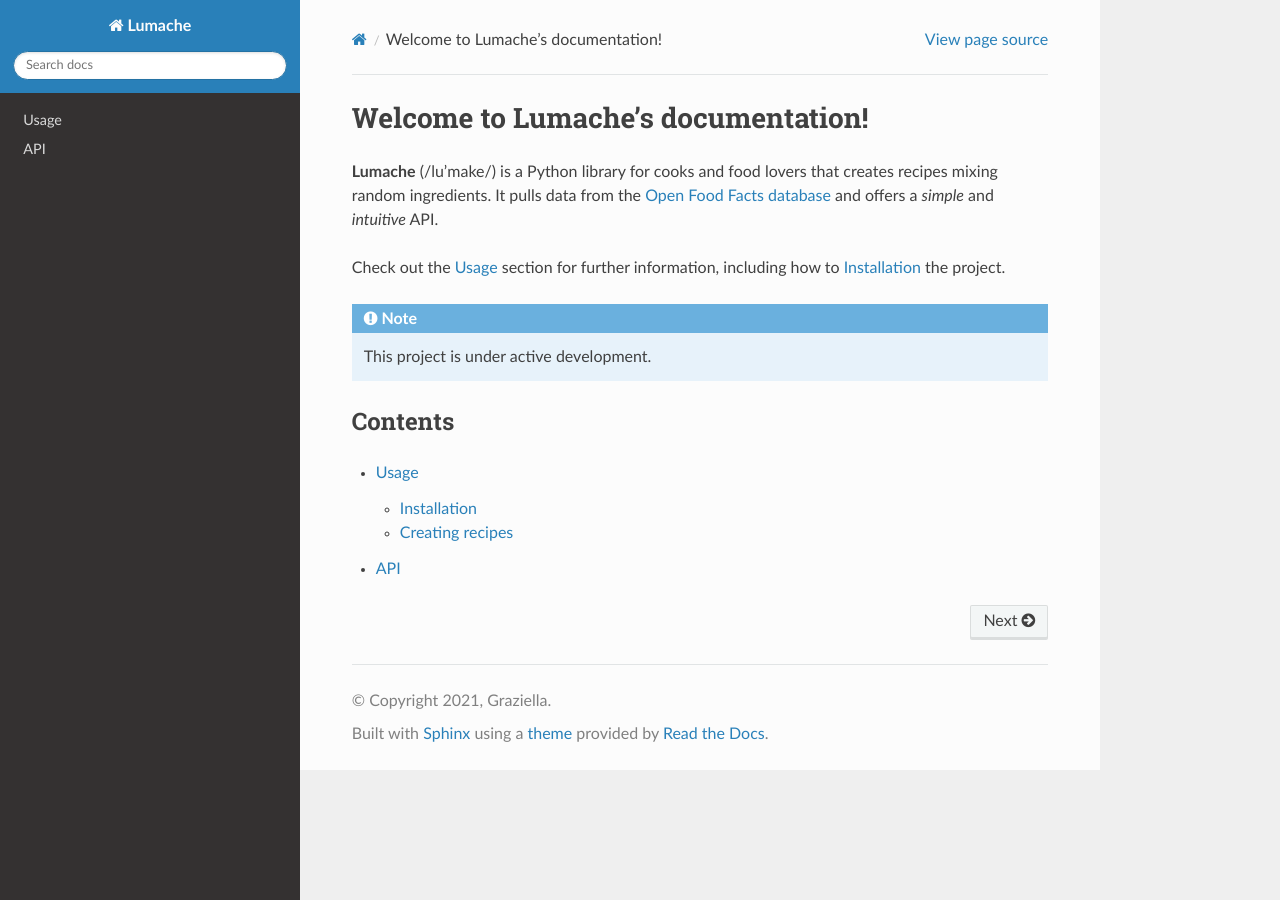
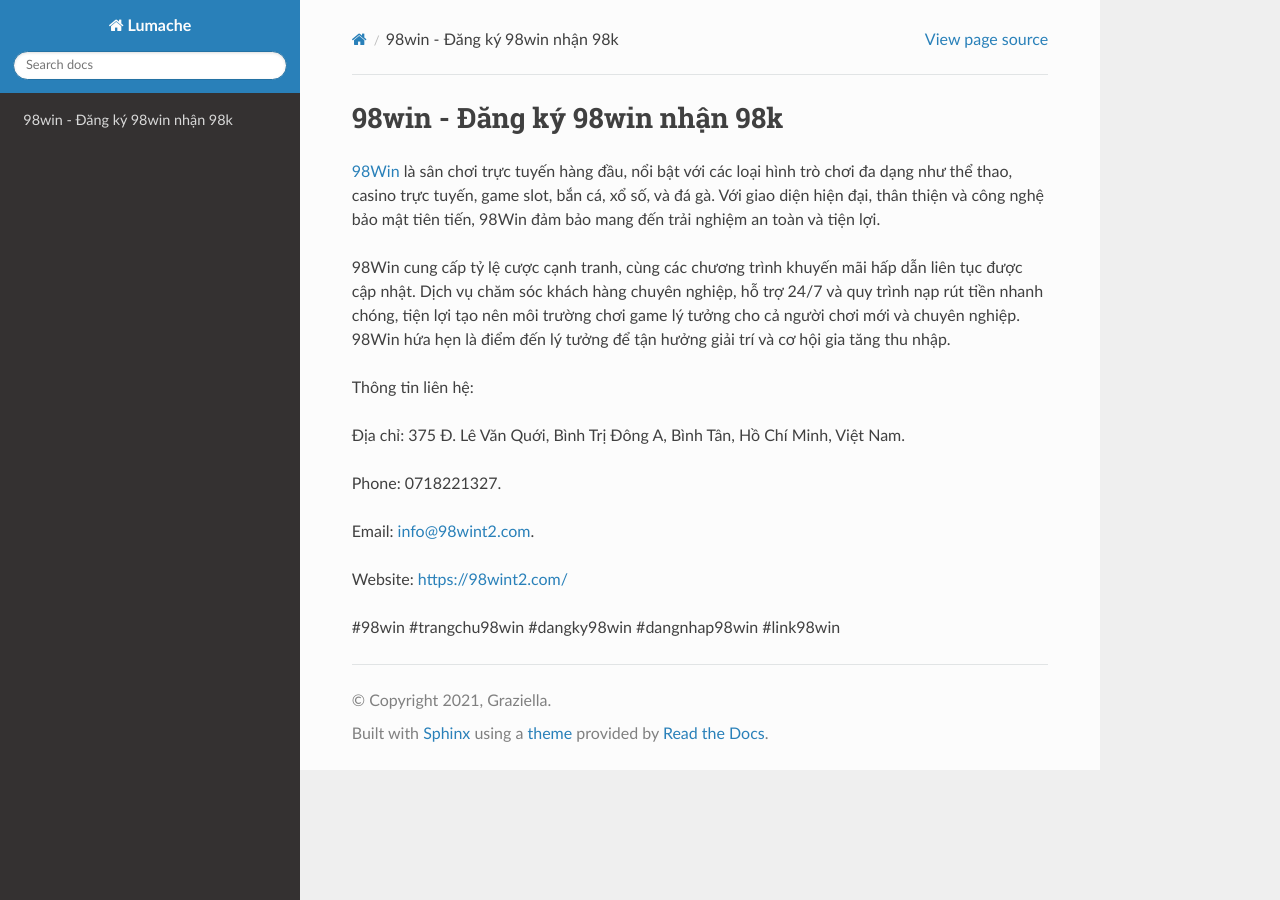
Before and after one commit to syvan0897/98wint2com, a Sphinx documentation site: the page built from docs/source/index.rst, in a window 1280 px wide. Built offline with Sphinx 7.4.7 and the Read the Docs theme 3.1.0, drawn with Linux system fonts in a browser that asks for light colours.

Commit message:
Update index.rst

```diff
--- a/docs/source/index.rst
+++ b/docs/source/index.rst
@@ -1,22 +1,18 @@
-Welcome to Lumache's documentation!
+98win - Đăng ký 98win nhận 98k
 ===================================
 
-**Lumache** (/lu'make/) is a Python library for cooks and food lovers
-that creates recipes mixing random ingredients.
-It pulls data from the `Open Food Facts database <https://world.openfoodfacts.org/>`_
-and offers a *simple* and *intuitive* API.
+`98Win <https://98wint2.com/>`_ là sân chơi trực tuyến hàng đầu, nổi bật với các loại hình trò chơi đa dạng như thể thao, casino trực tuyến, game slot, bắn cá, xổ số, và đá gà. Với giao diện hiện đại, thân thiện và công nghệ bảo mật tiên tiến, 98Win đảm bảo mang đến trải nghiệm an toàn và tiện lợi.
 
-Check out the :doc:`usage` section for further information, including
-how to :ref:`installation` the project.
+98Win cung cấp tỷ lệ cược cạnh tranh, cùng các chương trình khuyến mãi hấp dẫn liên tục được cập nhật. Dịch vụ chăm sóc khách hàng chuyên nghiệp, hỗ trợ 24/7 và quy trình nạp rút tiền nhanh chóng, tiện lợi tạo nên môi trường chơi game lý tưởng cho cả người chơi mới và chuyên nghiệp. 98Win hứa hẹn là điểm đến lý tưởng để tận hưởng giải trí và cơ hội gia tăng thu nhập.
 
-.. note::
+Thông tin liên hệ:
 
-   This project is under active development.
+Địa chỉ: 375 Đ. Lê Văn Quới, Bình Trị Đông A, Bình Tân, Hồ Chí Minh, Việt Nam.
 
-Contents
---------
+Phone: 0718221327.
 
-.. toctree::
+Email: info@98wint2.com.
 
-   usage
-   api
+Website: https://98wint2.com/
+
+#98win #trangchu98win #dangky98win #dangnhap98win #link98win
```
